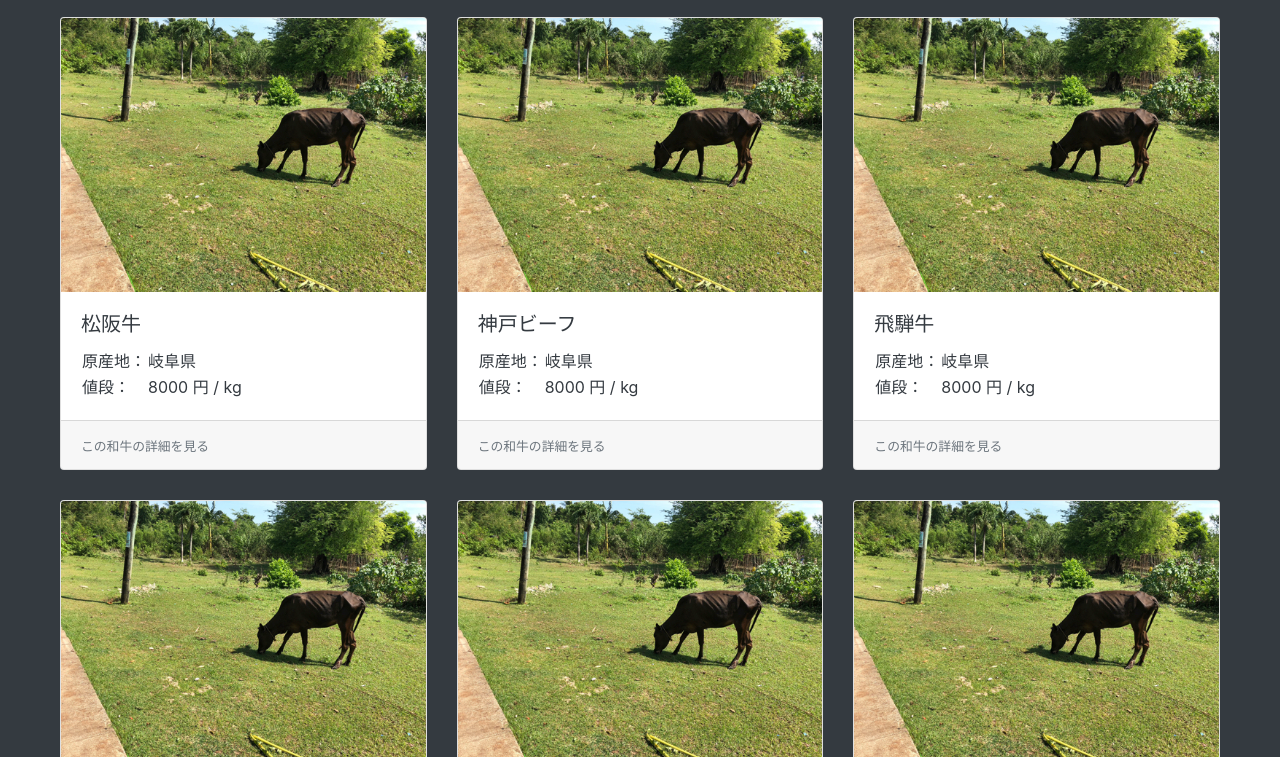
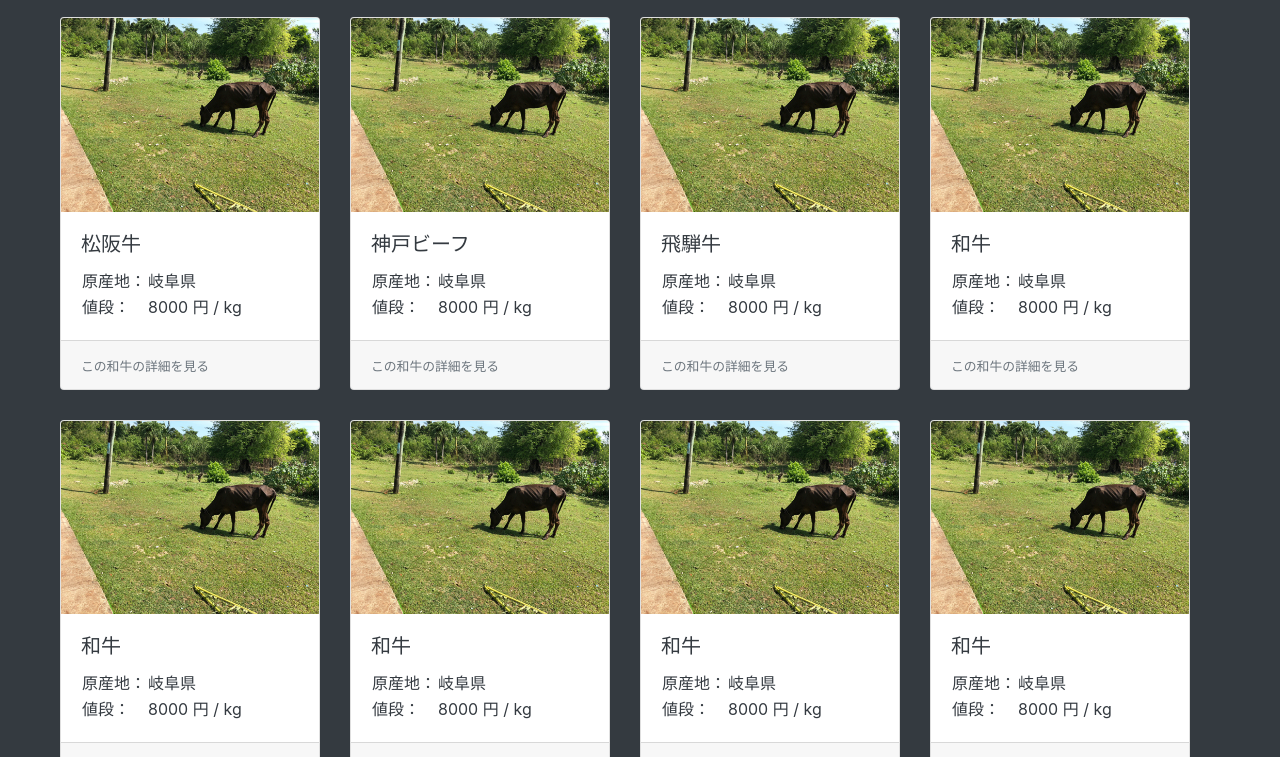
Before and after one commit to shoo611/wagyu_price, a plain HTML site: page index.html in a window 1280 px wide. Shown: the part 43-800 px from the top of the page. Drawn offline with Linux system fonts and the light colour scheme.

Commit message:
1行あたりのカード枚数を4枚に変更

```diff
--- a/css/style.css
+++ b/css/style.css
@@ -29,6 +29,17 @@ p {
   color: #343a40;
 }
 
+.card-wrapper {
+display: flex;
+flex-wrap: wrap;
+gap: 30px;
+}
+.card-deck {
+  flex-flow: row;
+}
+.card {
+  width: calc(25% - 30px);
+}
 @media screen and (min-width:576px) {
   .row {
     margin-bottom: 30px;
--- a/index.html
+++ b/index.html
@@ -27,7 +27,7 @@
     </ul>
   </nav>
   <main class="container-fluid content-width result">
-    <div class="card-deck row">
+    <div class="card-wrapper">
       <a href="#" class="card">
         <img class="card-img-top" src="img/ph_beaf.jpg">
         <div class="card-body">
@@ -85,8 +85,44 @@
           <small class="text-muted">この和牛の詳細を見る</small>
         </div>
       </a>
-    </div>
-    <div class="card-deck row">
+      <a href="#" class="card">
+        <img class="card-img-top" src="img/ph_beaf.jpg">
+        <div class="card-body">
+          <h5 class="card-title">和牛</h5>
+          <table>
+            <tr>
+              <td>原産地： </td>
+              <td>岐阜県</td>
+            </tr>
+            <tr>
+              <td>値段： </td>
+              <td>8000 円 / kg</td>
+            </tr>
+          </table>
+        </div>
+        <div class="card-footer">
+          <small class="text-muted">この和牛の詳細を見る</small>
+        </div>
+      </a>
+      <a href="#" class="card">
+        <img class="card-img-top" src="img/ph_beaf.jpg">
+        <div class="card-body">
+          <h5 class="card-title">和牛</h5>
+          <table>
+            <tr>
+              <td>原産地： </td>
+              <td>岐阜県</td>
+            </tr>
+            <tr>
+              <td>値段： </td>
+              <td>8000 円 / kg</td>
+            </tr>
+          </table>
+        </div>
+        <div class="card-footer">
+          <small class="text-muted">この和牛の詳細を見る</small>
+        </div>
+      </a>
       <a href="#" class="card">
         <img class="card-img-top" src="img/ph_beaf.jpg">
         <div class="card-body">
```
